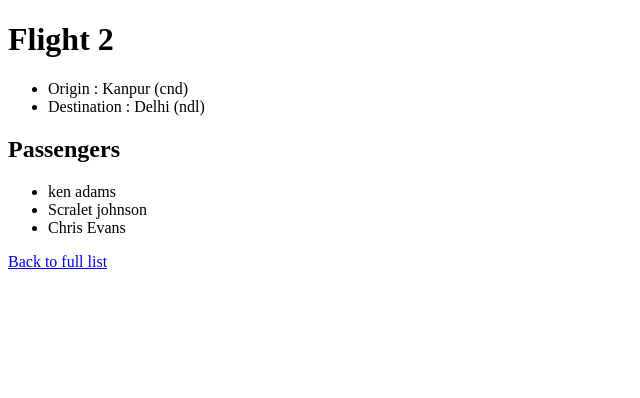
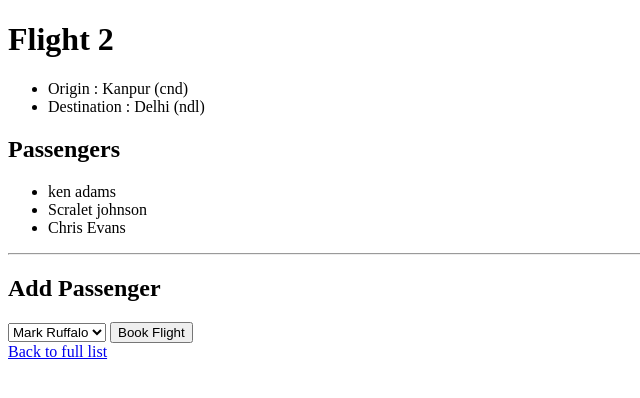
Before and after one commit to ayush1409/Airline, a Django app: page /2 in a window 1280 px wide. Shown: the top 398 px of the page, without its empty margins (0-640 px from the left). Run offline with Django 3.2, Linux system fonts and the light colour scheme; data comes from the database, SQL or seed files in the repository; both versions use the stored data as it was after the commit.

Commit message:
now we can add non passengers to flight passengers

```diff
--- a/flights/templates/flights/flight.html
+++ b/flights/templates/flights/flight.html
@@ -18,5 +18,22 @@
 			<li>No passengers</li>
 		{% endfor %}
 	</ul>
+	<hr>
+	<h2>Add Passenger</h2>
+	{% if non_passengers %}
+		<form action="{% url 'book' flight.id %}" method="post">
+			{% csrf_token %}  <!-- Used to prevent CSRF attacks -->
+			<select name="passenger">
+				{% for non_passenger in non_passengers %}
+				<option value="{{ non_passenger.id }}">{{ non_passenger }}</option>
+				{% endfor %}
+			</select>
+			<input type="submit" value="Book Flight">
+		</form>
+	{% else %}
+		<div>
+			No passenger to add
+		</div>
+	{% endif %}
 	<a href="{% url 'index' %}">Back to full list</a>
 {% endblock %}
--- a/flights/urls.py
+++ b/flights/urls.py
@@ -4,5 +4,6 @@ from . import views
 
 urlpatterns = [
 	path("", views.index, name='index'),
-	path("<int:flight_id>", views.flight, name='flight')
+	path("<int:flight_id>", views.flight, name='flight'),
+	path("<int:flight_id>/book", views.book, name="book")
 ]
--- a/flights/views.py
+++ b/flights/views.py
@@ -1,15 +1,18 @@
-from django.http import HttpResponse, Http404
+from django.http import HttpResponse, Http404, HttpResponseRedirect
 from django.shortcuts import render
+from django.urls import reverse
 
-from .models import Flight
+from .models import Flight,Passenger
+
+
 # Create your views here.
 def index(request):
 	# pass data in form of dictionary in django
 	context = {
 		"flights" : Flight.objects.all()
 	}
+	return render(request, "flights/index.html", context)
 
-	return render(request, "flights/index.html", context)
 
 def flight(request, flight_id):
 	try:
@@ -18,7 +21,25 @@ def flight(request, flight_id):
 		raise Http404("Flight does not exist.")
 	context = {
 		"flight" : flight,
-		"passengers" : flight.Passenger.all()
+		"passengers" : flight.Passenger.all(),
+		"non_passengers" : Passenger.objects.exclude(flights=flight).all()
 	}
+	return render(request, "flights/flight.html", context)
 
-	return render(request, "flights/flight.html", context)
+
+def book(request, flight_id):
+
+	try:
+		passenger_id = int(request.POST["passenger"])
+		passenger = Passenger.objects.get(pk=passenger_id)
+		flight = Flight.objects.get(pk=flight_id)
+	except KeyError :
+		return render(request, "flights/error.html", {"message" : "No selection"})
+	except Passenger.DoesNotExist :
+		return render(request, "flights/error.html", {"message" : "No passenger"})
+	except Flight.DoesNotExist :
+		return render(request, "flights/error.html", {"message" : "No flight."})
+
+	# incase of no exception -> add passenger
+	passenger.flights.add(flight)
+	return HttpResponseRedirect(reverse("flight", args=(flight_id,)))
```
Also changed, not shown: db.sqlite3.
